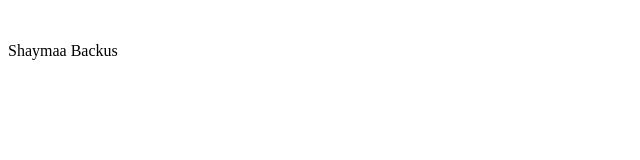
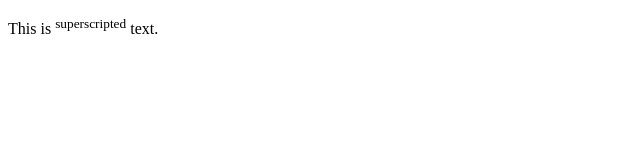
Before and after one commit to vishant7/shaymaa, a plain HTML site: page index.html in a window 1280 px wide. Shown: the whole page, without its empty margins (0-640 px from the left). Drawn offline with Linux system fonts and the light colour scheme.

Commit message:
Update index.html

```diff
--- a/index.html
+++ b/index.html
@@ -1,9 +1,11 @@
-<header>
-<br>
-<p>
-    Shaymaa Backus
-</p>
-</br>
+<!DOCTYPE html>
+<html>
+<body>
+
+<p>This is <sup>superscripted</sup> text.</p>
+
+</body>
+</html>
 <audio autoplay loop  id="playAudio">
     <source src="Kesari.mp3">
 </audio>
```
